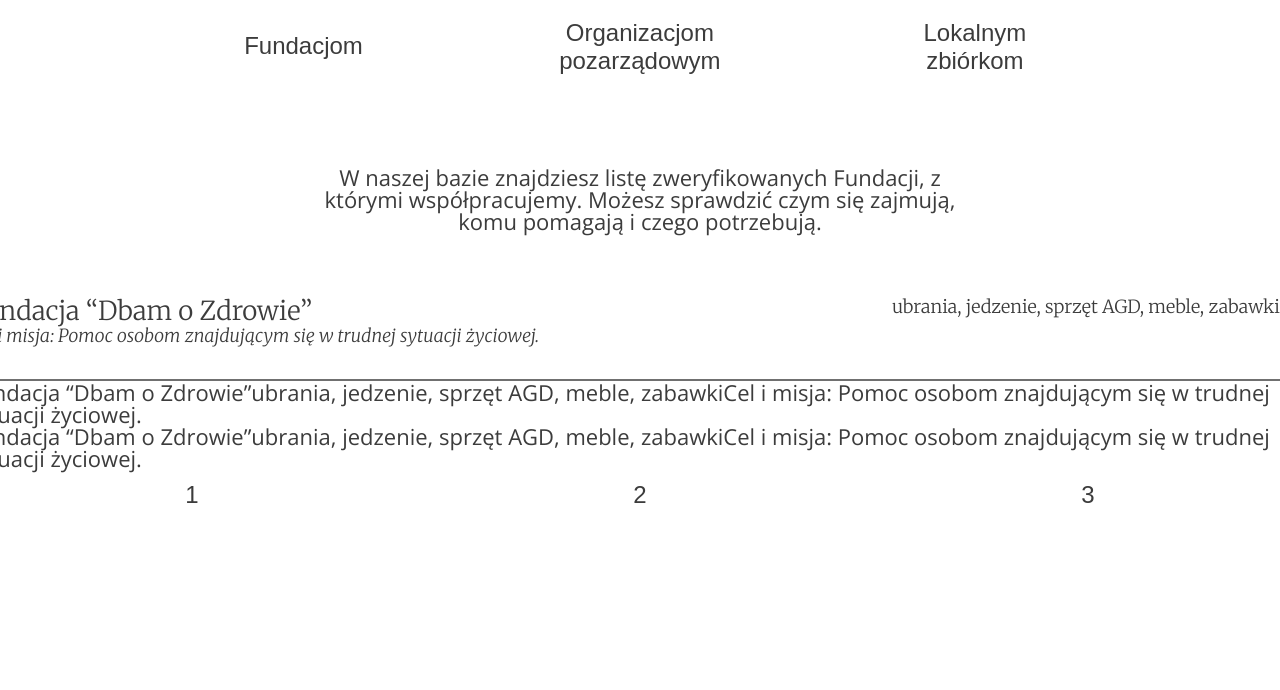
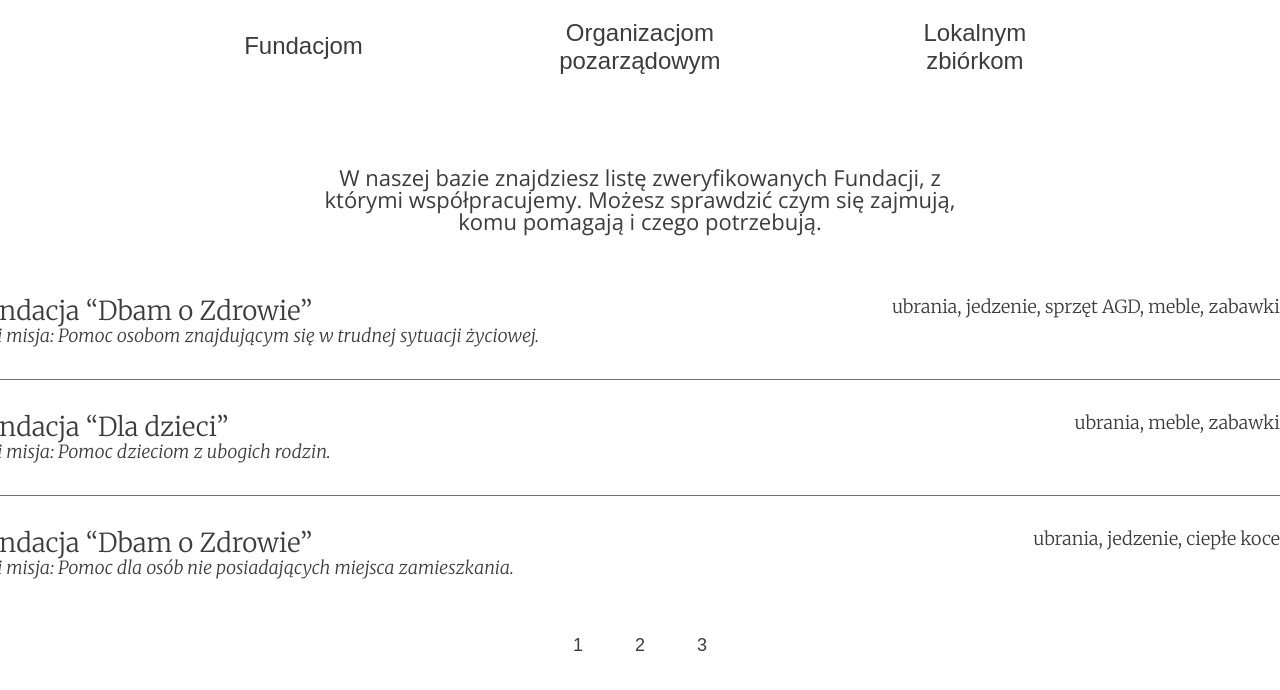
Before and after one commit to Kgiruc/website-oddam, a React (Create React App) app in the folder oddam/: page / in a window 1280 px wide. Shown: the part 3284-3974 px from the top of the page. Built offline with nearby package versions, Linux system fonts and the light colour scheme.

Commit message:
changes carousel style

```diff
--- a/oddam/src/components /elements/carousel-pages/Carousel-1.js
+++ b/oddam/src/components /elements/carousel-pages/Carousel-1.js
@@ -14,18 +14,18 @@ export default function Carousel1(){
                     </ul>
 
                     <ul className="carousel__container__2">
-                        <span className="fundation__name">Fundacja “Dbam o Zdrowie”</span>
-                        <span className="items__name">ubrania, jedzenie, sprzęt AGD, meble, zabawki</span>
+                        <span className="fundation__name">Fundacja “Dla dzieci”</span>
+                        <span className="items__name">ubrania, meble, zabawki</span>
                         <span className="goal__name">
-                            Cel i misja: Pomoc osobom znajdującym się w trudnej sytuacji życiowej.
+                            Cel i misja: Pomoc dzieciom z ubogich rodzin.
                         </span>
                     </ul>
 
                     <ul className="carousel__container__3">
                         <span className="fundation__name">Fundacja “Dbam o Zdrowie”</span>
-                        <span className="items__name">ubrania, jedzenie, sprzęt AGD, meble, zabawki</span>
+                        <span className="items__name">ubrania, jedzenie, ciepłe koce</span>
                         <span className="goal__name">
-                            Cel i misja: Pomoc osobom znajdującym się w trudnej sytuacji życiowej.
+                            Cel i misja: Pomoc dla osób nie posiadających miejsca zamieszkania.
                         </span>
                     </ul>
 
--- a/oddam/src/scss/components-style/carousel.scss
+++ b/oddam/src/scss/components-style/carousel.scss
@@ -4,12 +4,14 @@
   flex-direction: column;
 }
 
-.carousel__container__1 {
+.carousel__container__1,
+.carousel__container__2,
+.carousel__container__3 {
   display: grid;
   grid-template-columns: repeat(2, 1fr);
   width: 1344px;
   height: 81px;
-  border-bottom: 2px solid $color-blank-gray;
+  border-bottom: 0.75px solid $color-blank-gray;
   :first-child{
     margin: 0;
     font-family: $font-alt;
@@ -36,26 +38,35 @@
   }
 }
 
+.carousel__container__2{
+  margin-top: 34px;
+}
+
+.carousel__container__3{
+  margin-top: 34px;
+  border-bottom: none;
+}
+
 .carousel__container__btn{
   display: flex;
-  justify-content: space-around;
+  justify-content: center;
 }
 
 .carousel__btn{
   margin: 10px;
+  padding: 13px 15px;
   border: 0.75px solid transparent;
   max-width: 208px;
   max-height: 79px;
   background-color: $color-white;
   color: $color-gray;
-  letter-spacing: 0;
-  font-size: 24px;
+  font-size: 18px;
   font-weight: normal;
   text-align: center;
   text-decoration: none;
   display: inline-block;
 
   &:hover{
-    border: 0.75px solid $color-gray;
+    border: 0.75px solid $color-blank-gray;
   }
 }
```
